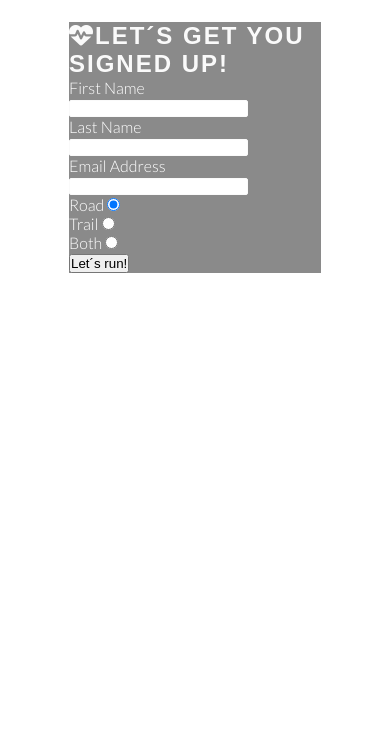
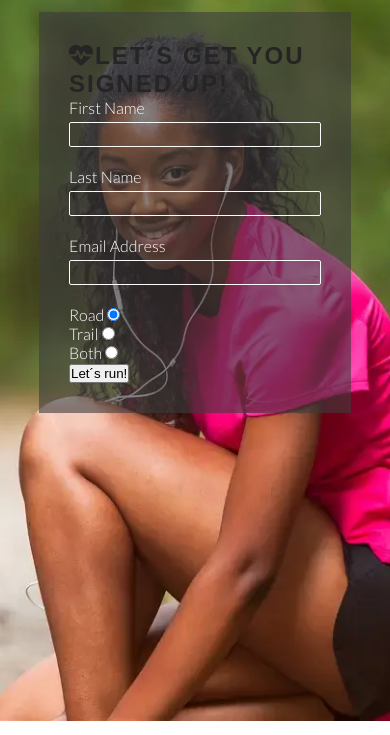
Before and after one commit to LindaAPersson/love-running, a plain HTML site: page signup.html in a window 390 px wide. Shown: the part 55-790 px from the top of the page. Drawn offline with Linux system fonts and the light colour scheme.

Commit message:
styling of sign-up forme done for mobile size

```diff
--- a/assets/css/style.css
+++ b/assets/css/style.css
@@ -207,29 +207,39 @@ main {
 }
 
 /* Sign up site*/
-
+main {
+    flex: 1 0 auto;
+    margin-top: 47px;
+    display: flex;
+    flex-direction: column;
+}
 #signup {
-    background: url(../images/signup-image.webp) no-repeat cover;
+    background: url(../images/signup-image.webp);
+    background-size: cover;
     background-position: 75%;
     flex-grow: 1;
-    margin: 20px 10%;
+    padding: 20px 10% 0 10%;
 }
 
-form > h2 {
+signup-form > h2 {
     color: #fafafa;
+    margin-bottom: 20px;
 }
 
 #signup-form {
     color: #ffffff;
     background-color: rgba(60, 60, 60, 0.6);
-    margin: 30px;
+    padding: 30px;
 }
 
 .text-input {
-    transparent, color: #fafafa;
+    background: transparent;
+    color: #fafafa;
+    width: 100%;
+    height: 25px;
     border: 1px solid #fafafa;
     border-radius: 2px;
-    margin; 5px 5px 20px;
+    margin: 5px 0 20px 0;
 }
 
 #radio_buttons {
```
